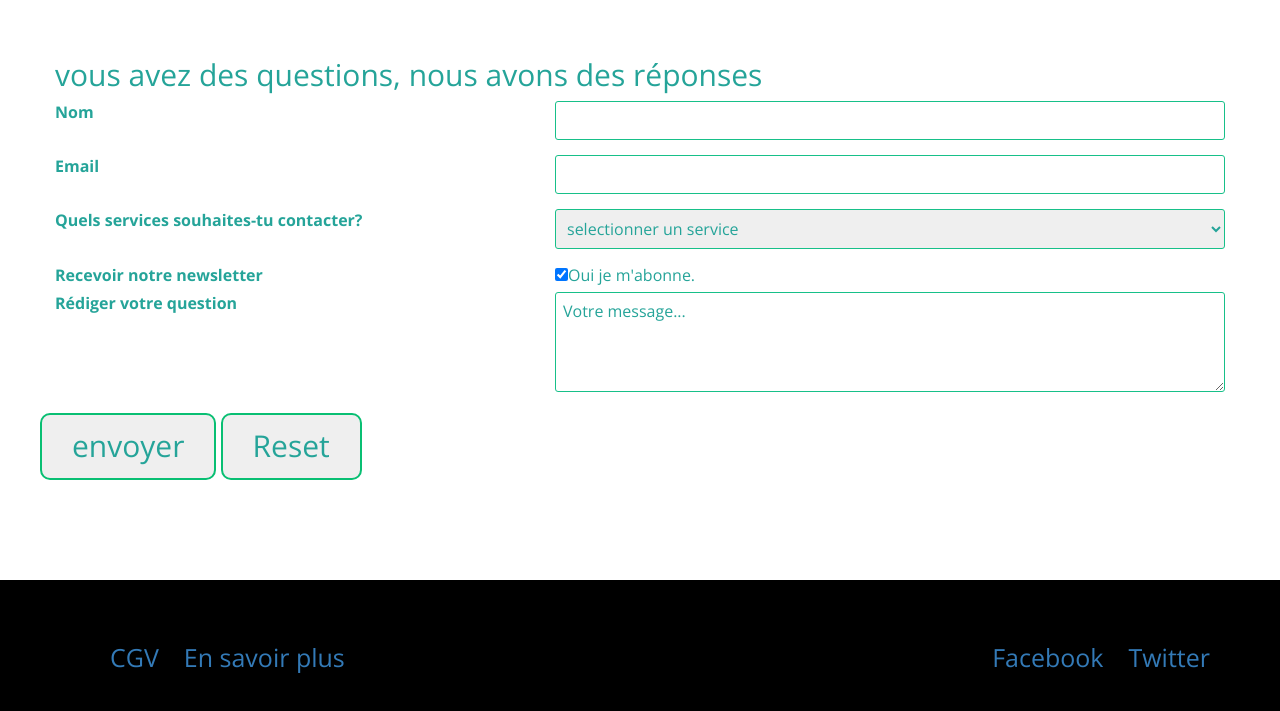
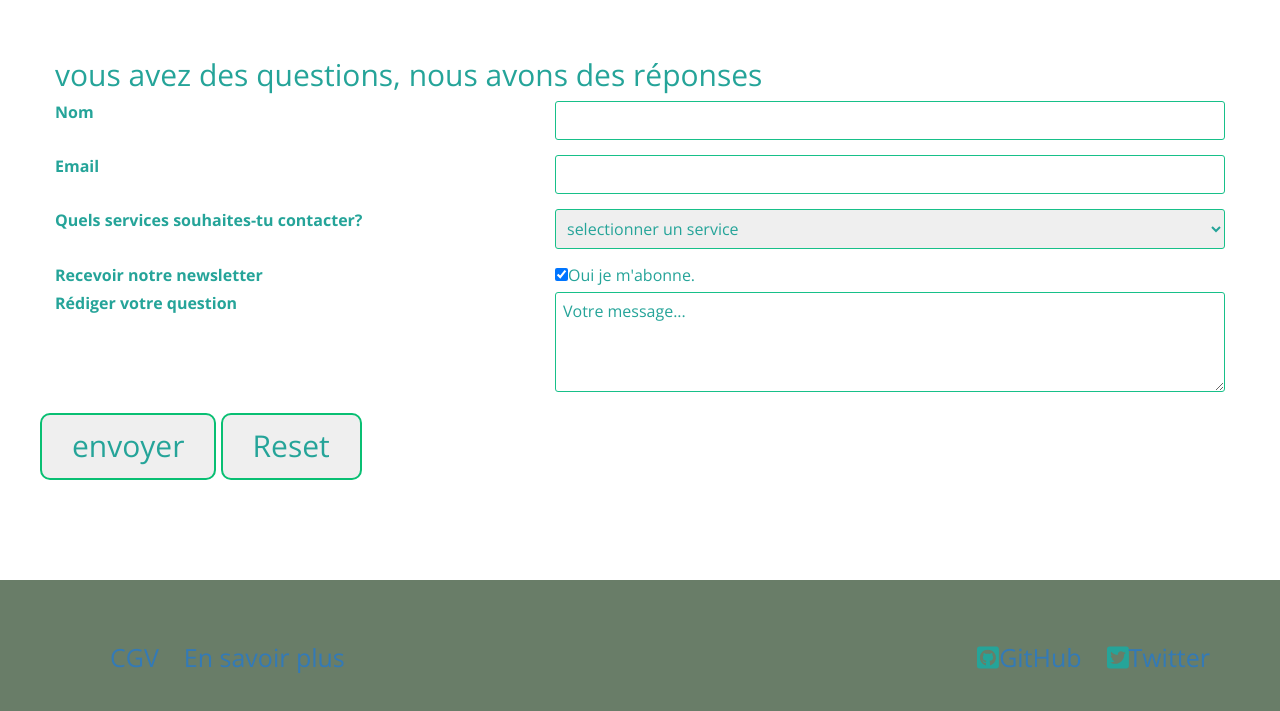
Before and after one commit to MrPikpikLol/NewProject, a plain HTML site: page index.html in a window 1280 px wide. Shown: the part 3080-3791 px from the top of the page. Drawn offline with nearby package versions, Linux system fonts and the light colour scheme.

Commit message:
Projet 2.4

```diff
--- a/index.html
+++ b/index.html
@@ -4,8 +4,6 @@
     <meta charset="utf-8">
     <meta http-equiv="X-UA-Compatible" content="IE=edge">
     <meta name="viewport" content="width=device-width, initial-scale=1">
-      <!-- Icons -->
-      <link href="http://code.ionicframework.com/ionicons/2.0.1/css/ionicons.min.css">
       <!-- Bootstrap -->
       <link href="ressource/css/bootstrap.min.css" rel="stylesheet">
       <!-- Font Awesome CSS -->
@@ -19,6 +17,8 @@
       <link href="ressource/css/aos.css" rel="stylesheet">
       <!-- Lity CSS -->
       <link href="ressource/css/lity.min.css" rel="stylesheet">
+      <!-- Icons -->
+      <link href="http://code.ionicframework.com/ionicons/2.0.1/css/ionicons.min.css">
       <!-- Our Min CSS -->
       <link href="ressource/css/style.css" rel="stylesheet">
       <title>Visiter New York</title>
@@ -280,8 +280,8 @@
         <div class="col-md-6">
           <div class="foot-right">
           <ul>
-            <li><a href="#">Twitter</a></li>
-            <li><a href="#">Facebook</a></li>
+            <li><i class="fab fa-twitter-square"></i><a href="#">Twitter</a></li>
+            <li><i class="fab fa-github-square"></i><a href="#">GitHub</a></li>
           </ul>
           </div>
         </div>
@@ -314,6 +314,8 @@
   <script src="ressource/js/lity.min.js"></script>
   <!-- wow js -->
   <script src="ressource/js/wow.min.js"></script><script>new WOW().init();</script>
+  <!-- font awesome -->
+  <script defer src="https://use.fontawesome.com/releases/v5.0.8/js/all.js"></script>
   <!-- main css-->
   <script src="ressource/js/main.js"></script>
 </html>
--- a/ressource/css/style.css
+++ b/ressource/css/style.css
@@ -610,7 +610,7 @@ input[type=submit],[type=reset]{
 /*--------------footer-----------*/
 footer {
   margin-top: 100px;
-  background-color: black;
+  background-color: rgb(105, 125, 104);
   padding-top: 50px;
   padding-bottom: 50px;
 }
@@ -620,7 +620,7 @@ footer {
   float: left;
   text-decoration: none;
   list-style: none;
-  display: block;
+  display: inline-block;
 }
 #cgv .foot-right ul li {
   margin-left: 25px;
@@ -628,5 +628,5 @@ footer {
   float: right;
   text-decoration: none;
   list-style: none;
-  display: block;
+  display: inline-block;
 }
```
